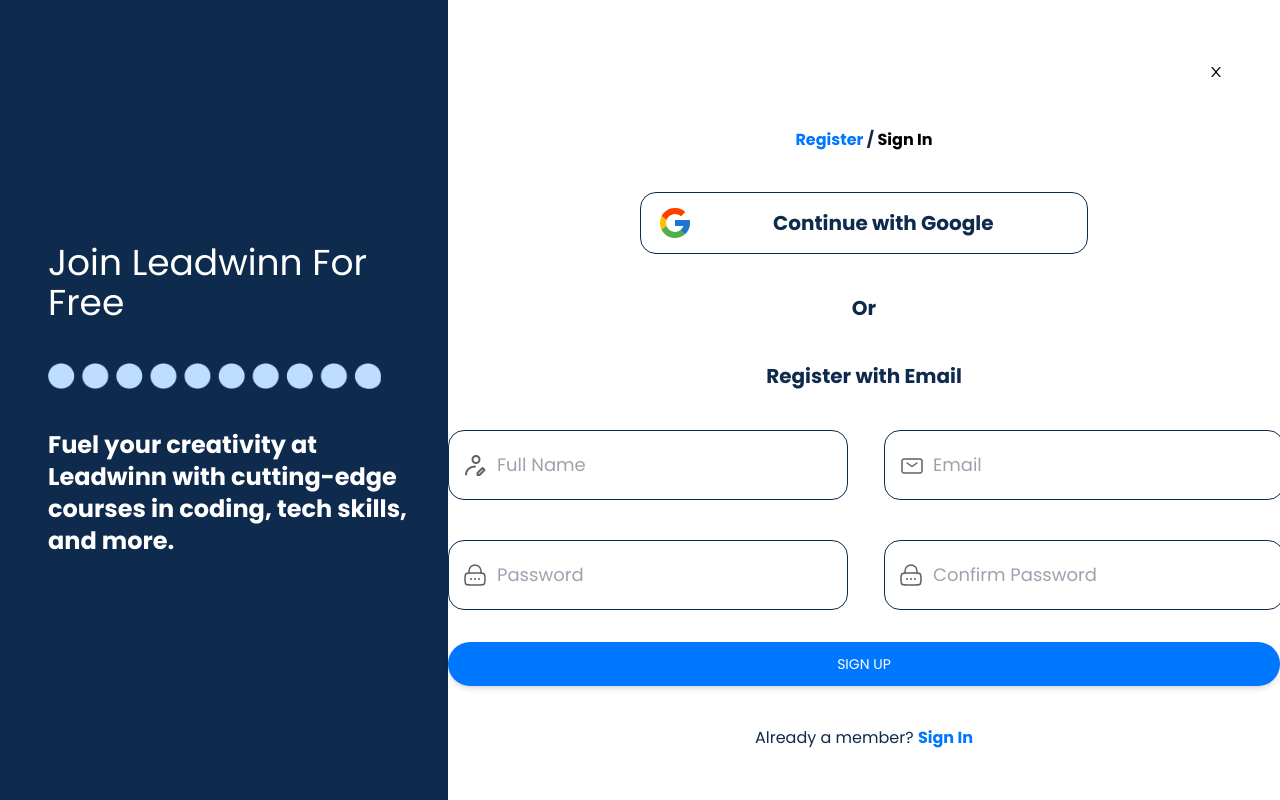
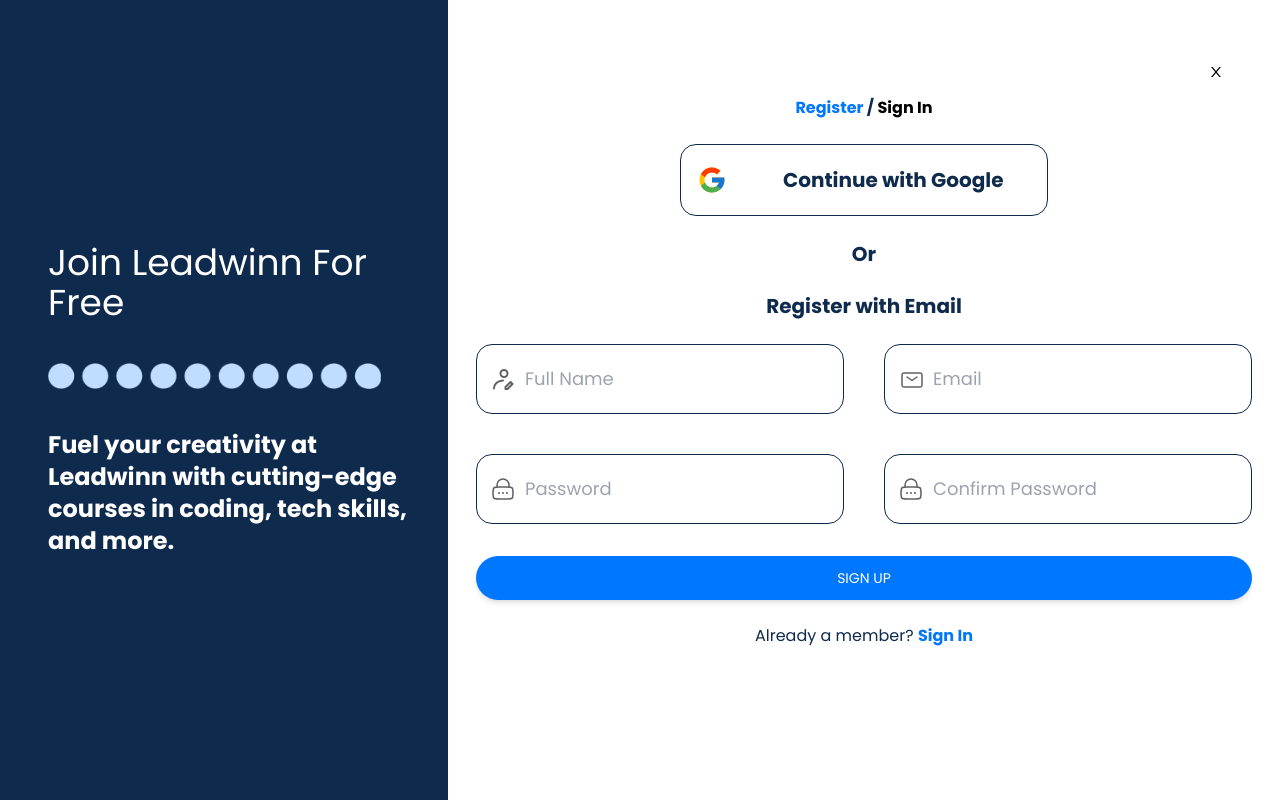
Before and after one commit to Adeleyeha-17/Leadwinn-Academy, a React (Vite) app: page /register in a window 1280 px wide. Built offline with nearby package versions, Linux system fonts and the light colour scheme.

Commit message:
update register, signin and auth page

```diff
--- a/src/components/OAuth/OAuth.tsx
+++ b/src/components/OAuth/OAuth.tsx
@@ -50,9 +50,9 @@ export const OAuth: React.FC = () => {
 <button
       type="button"
       onClick={onGoogleClick}
-      className="flex items-center w-[20rem] sm:w-[23rem] lg:w-[20rem] xl:w-[28rem] text-head-black px-2 xl:px-4 py-2 xl:py-3 text-sm sm:text-base xl:text-xl font-bold rounded-2xl border border-head-black"
+      className="flex items-center w-[20rem] sm:w-[23rem] lg:w-[20rem] xl:w-[23rem] text-head-black px-2 xl:px-4 py-2 xl:py-5 text-sm sm:text-base xl:text-xl font-bold rounded-2xl border border-head-black"
     >
-      <FcGoogle className="text-3xl xl:text-4xl bg-white rounded-full mr-12 sm:mr-20" />
+      <FcGoogle className="text-3xl bg-white rounded-full mr-12 sm:mr-14" />
       Continue with Google
     </button>
     </div>
--- a/src/pages/Register.tsx
+++ b/src/pages/Register.tsx
@@ -103,7 +103,7 @@ export const Register = () => {
    </div>
    </div>
 
-   <div className="relative w-full max-sm:h-screen lg:h-screen flex flex-col items-center pt-16 sm:pt-24 xl:pt-32">
+   <div className="relative w-full max-sm:h-screen lg:h-screen flex flex-col items-center pt-16 sm:pt-24">
 
    <div className="absolute top-16 right-8 sm:right-14 lg:right-14 mb-5">
 
@@ -111,7 +111,7 @@ export const Register = () => {
 
        </div>
 
-        <div className="flex items-center flex-col gap-6 xl:gap-10 text-sm sm:text-base lg:text-xl text-head-black font-bold">
+        <div className="flex items-center flex-col gap-6 xl:gap-6 text-sm sm:text-base lg:text-xl text-head-black font-bold">
 
         <span className="text-sm sm:text-base font-bold"> <Link to="/register" className={`${routePathMatch("/register")}`}>Register</Link> / <Link to="/sign-in" className={`${routePathMatch("/sign-in")}`}>Sign In</Link></span>
 
@@ -128,27 +128,27 @@ export const Register = () => {
 
    <div className="relative ">
 
-    <input className="w-[20rem] sm:w-[23rem] lg:w-[18rem] xl:w-[25rem] pl-12 xl:py-5 py-3 text-base sm:text-lg text-gray-700 font-medium bg-white rounded-2xl transition ease-in-out border border-head-black focus:border-head-blue" type="text" name="fullName" value={fullName} placeholder="Full Name" onChange={onChange} />
+    <input className="w-[20rem] sm:w-[23rem] lg:w-[18rem] xl:w-[23rem] pl-12 xl:py-5 py-3 text-base sm:text-lg text-gray-700 font-medium bg-white rounded-2xl transition ease-in-out border border-head-black focus:border-head-blue" type="text" name="fullName" value={fullName} placeholder="Full Name" onChange={onChange} />
 
     <img src={edit} className="absolute left-4 top-3 sm:top-4 xl:top-6"/>
    </div>
 
     <div className="relative">
 
-                <input className="w-[20rem] sm:w-[23rem] lg:w-[18rem] xl:w-[25rem] pl-12 xl:py-5 py-3 text-base sm:text-lg text-gray-700 font-medium bg-white rounded-2xl transition ease-in-out border border-head-black focus:border-head-blue" type="text" name="email" value={email} placeholder="Email" onChange={onChange} />
+                <input className="w-[20rem] sm:w-[23rem] lg:w-[18rem] xl:w-[23rem] pl-12 xl:py-5 py-3 text-base sm:text-lg text-gray-700 font-medium bg-white rounded-2xl transition ease-in-out border border-head-black focus:border-head-blue" type="text" name="email" value={email} placeholder="Email" onChange={onChange} />
 
                 <img src={mail} className="absolute left-4 top-3 sm:top-4 xl:top-6"/>
 
     </div>
 
     <div className="relative">
-                  <input className="w-[20rem] sm:w-[23rem] lg:w-[18rem] xl:w-[25rem] pl-12 pr-5 xl:py-5 py-3 text-base sm:text-lg text-gray-700 font-medium bg-white border border-head-black focus:border-head-blue rounded-2xl transition ease-in-out" type="password" name="password" value={password} placeholder="Password" onChange={onChange} autoComplete="true"/>
+                  <input className="w-[20rem] sm:w-[23rem] lg:w-[18rem] xl:w-[23rem] pl-12 pr-5 xl:py-5 py-3 text-base sm:text-lg text-gray-700 font-medium bg-white border border-head-black focus:border-head-blue rounded-2xl transition ease-in-out" type="password" name="password" value={password} placeholder="Password" onChange={onChange} autoComplete="true"/>
 
                 <img src={passwordSvg} className="absolute left-4 top-3 sm:top-4 xl:top-6"/>
                 </div>
 
                 <div className="relative">
-                  <input className="w-[20rem] sm:w-[23rem] lg:w-[18rem] xl:w-[25rem] pl-12 pr-5 xl:py-5 py-3 text-base sm:text-lg text-gray-700 font-medium bg-white border border-head-black focus:border-head-blue rounded-2xl transition ease-in-out" type="password" name="confirmPassword" value={confirmPassword} placeholder="Confirm Password" onChange={onChange} autoComplete="true"/>
+                  <input className="w-[20rem] sm:w-[23rem] lg:w-[18rem] xl:w-[23rem] pl-12 pr-5 xl:py-5 py-3 text-base sm:text-lg text-gray-700 font-medium bg-white border border-head-black focus:border-head-blue rounded-2xl transition ease-in-out" type="password" name="confirmPassword" value={confirmPassword} placeholder="Confirm Password" onChange={onChange} autoComplete="true"/>
 
                 <img src={passwordSvg} className="absolute left-4 top-3 sm:top-4 xl:top-6"/>
                 </div>
--- a/src/pages/Signin.tsx
+++ b/src/pages/Signin.tsx
@@ -74,7 +74,7 @@ export const Signin: React.FC = () => {
         </div>
       </div>
 
-      <div className="relative w-full max-sm:h-screen lg:h-screen flex flex-col items-center pt-16 sm:pt-24 xl:pt-32">
+      <div className="relative w-full max-sm:h-screen lg:h-screen flex flex-col items-center pt-16 sm:pt-24 ">
 
       <div className="absolute top-16 right-8 sm:right-14 lg:right-14 mb-5">
 
@@ -82,7 +82,7 @@ export const Signin: React.FC = () => {
 
       </div>
 
-        <div className="flex items-center flex-col gap-6 xl:gap-10 text-sm sm:text-base lg:text-xl text-head-black font-bold">
+        <div className="flex items-center flex-col gap-6 xl:gap-8 text-sm sm:text-base lg:text-xl text-head-black font-bold">
           <span className="text-sm sm:text-base font-bold"> <Link to="/register" className={`${routePathMatch("/register")}`}>Register</Link> / <Link to="/sign-in" className={`${routePathMatch("/sign-in")}`}>Sign In</Link></span>
 
           <OAuth />
@@ -98,13 +98,13 @@ export const Signin: React.FC = () => {
 
     <div className="relative">
 
-                <input className="w-[20rem] sm:w-[23rem] lg:w-[18rem] xl:w-[25rem] pl-12 xl:py-5 py-3 text-base sm:text-lg text-gray-700 font-medium bg-white rounded-2xl transition ease-in-out border border-head-black focus:border-head-blue" type="text" name="email" value={email} placeholder="Email" onChange={onChange} />
+                <input className="w-[20rem] sm:w-[23rem] lg:w-[18rem] xl:w-[23rem] pl-12 xl:py-5 py-3 text-base sm:text-lg text-gray-700 font-medium bg-white rounded-2xl transition ease-in-out border border-head-black focus:border-head-blue" type="text" name="email" value={email} placeholder="Email" onChange={onChange} />
 
                 <img src={mail} className="absolute left-4 top-3 sm:top-4 xl:top-6"/>
 
     </div>
                 <div className="relative">
-                  <input className="w-[20rem] sm:w-[23rem] lg:w-[18rem] xl:w-[25rem] pl-12 xl:py-5 py-3 text-base sm:text-lg text-gray-700 font-medium bg-white border border-head-black focus:border-head-blue rounded-2xl transition ease-in-out" type={showPassword ? "text" : "password"} name="password" value={password} placeholder="Password" onChange={onChange} />
+                  <input className="w-[20rem] sm:w-[23rem] lg:w-[18rem] xl:w-[23rem] pl-12 xl:py-5 py-3 text-base sm:text-lg text-gray-700 font-medium bg-white border border-head-black focus:border-head-blue rounded-2xl transition ease-in-out" type={showPassword ? "text" : "password"} name="password" value={password} placeholder="Password" onChange={onChange} />
                   {showPassword ? (
                     <AiFillEyeInvisible className="absolute right-3 top-4 xl:top-7 text-xl cursor-pointer" onClick={toggleShowPassword} />
                   ) : (
```
